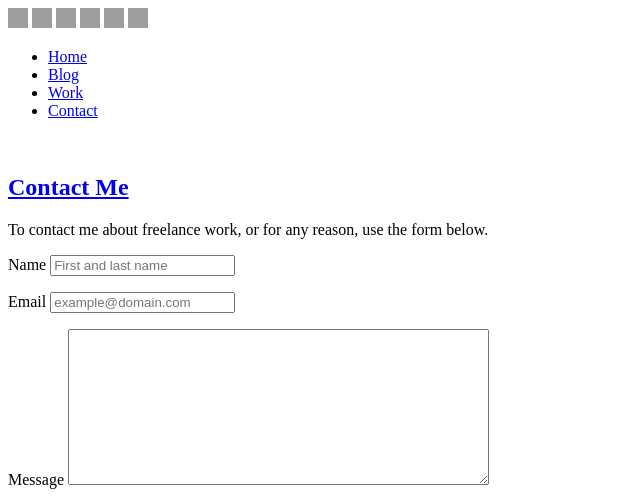
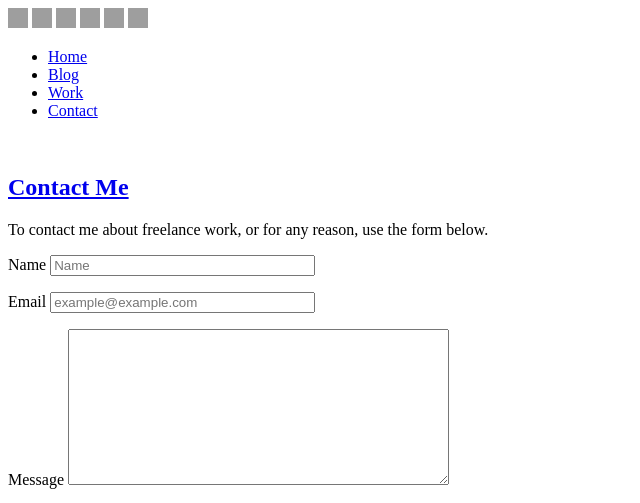
Before and after one commit to ninetwentyfour/travisberry_com_static, a Jekyll site: the page built from contact/index.html, in a window 1280 px wide. Shown: the top 503 px of the page, without its empty margins (0-640 px from the left). Built offline with Jekyll 4.4.1, drawn with Linux system fonts in a browser that asks for light colours; nearby versions of some CDN libraries; Markdown is read by kramdown in place of the engine named in the settings; grey boxes are pictures that could not be loaded.

Commit message:
updated contact form to new provider

```diff
--- a/contact/index.html
+++ b/contact/index.html
@@ -9,27 +9,23 @@ canonical: contact/
   <div class="text">
     To contact me about freelance work, or for any reason, use the form below.
   </div>
-	<form id="contactform" name="form1" class="wufoo topLabel page" autocomplete="off" enctype="multipart/form-data" method="post" novalidate action="https://travisberry.wufoo.com/forms/z7x3k7/#public">
+	<form id="contactform" class="wufoo topLabel page" enctype="multipart/form-data" method="post" action="http://www.emailmeform.com/builder/form/ic0eExXB7M8d5" name="emf-form">
 		<p>
-			<label class="desc" id="title3" for="Field3">Name</label>
-			<input id="Field3" name="Field3" type="text" class="field text medium" value="" maxlength="255" tabindex="1" onkeyup="" placeholder="First and last name" required="required" />
+			<label class="desc" id="title3" for="element_0">Name</label>
+			<input id="element_0" name="element_0" value="" size="30" class="validate[optional]" type="text"  placeholder="Name" required />
 		</p>
 		<p>
-			<label class="desc" id="title4" for="Field4">Email</label>
-			<input id="Field4" name="Field4" type="email" spellcheck="false" class="field text medium" value="" maxlength="255" tabindex="2" placeholder="example@domain.com" required="required" />
+			<label class="desc" id="title4" for="element_1">Email</label>
+			<input id="element_1" name="element_1" class="validate[optional,custom[email]]" value="" size="30" type="text" placeholder="example@example.com" required />
 		</p>
 		<p>
-			<label class="desc" id="title5" for="Field5">Message</label>
-			<textarea id="Field5" name="Field5" class="field textarea medium" spellcheck="true" rows="10" cols="50" tabindex="3" onkeyup="" required="required"></textarea>
+			<label class="desc" id="title5" for="element_2">Message</label>
+			<textarea id="element_2" name="element_2" cols="45" rows="10" class="validate[optional]"></textarea>
 		</p>
 		<p class="action">
-			<input id="saveForm" name="saveForm" class="btTxt submit" type="submit" value="Send Message" />
+			<input name="element_counts" value="3" type="hidden" /> <input name="embed" value="forms" type="hidden" />
+			<input value="Send Message" type="submit" />
 		</p>
-		<li class="hide">
-			<label for="comment">Do Not Fill This Out</label>
-			<textarea name="comment" id="comment" rows="1" cols="1"></textarea>
-			<input type="hidden" id="idstamp" name="idstamp" value="d8UyJGfLQquS3kIUeyd9dqbzOQBJ2SoFTPZv1XM1A8A=" />
-		</li>
 	</form>
   <div id="contactSocial">
     <a href="http://twitter.com/travisberry"><img src="http://static.travisberry.com/sites/4ddebc054a2ab10001000007/theme/images/twitter.png"></a>
```
Also changed, not shown: 3 other files.
